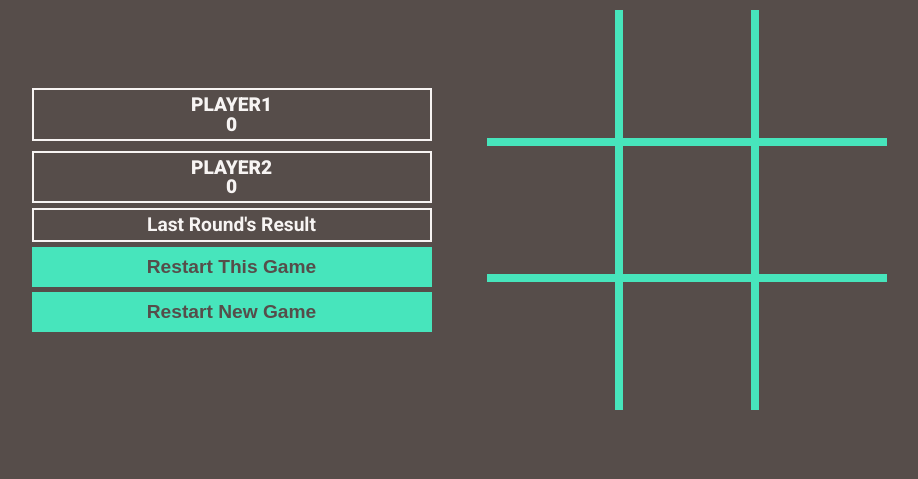
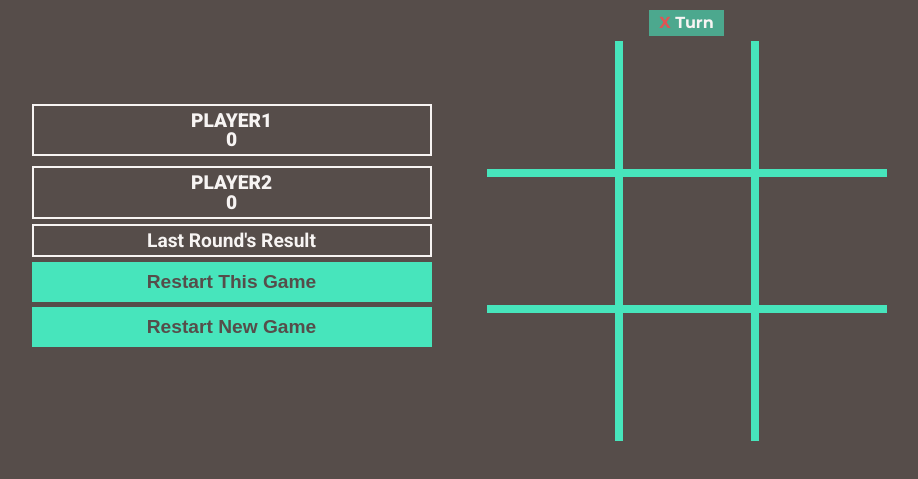
Before and after one commit to SaifeddineBoudokhane/tic-tac-toe, a plain HTML site: page index.html in a window 1280 px wide. Both pictures are taken after a click on the input "New Game". Shown: the part 47-526 px from the top of the page, without its empty margins (181-1099 px from the left). Drawn offline with Linux system fonts and the light colour scheme.

Commit message:
Add Turn indicator

```diff
--- a/index.html
+++ b/index.html
@@ -48,6 +48,8 @@
             <button id="game-restart" class="restart-button">Restart This Game</button>
             <button id="game-new-restart" class="restart-button">Restart New Game</button>
         </div>
+        <div id="game">
+            <p id="turn"><span id="turn-symbol"></span> Turn</p>
             <div id="board">
                 <div class="cell" id="cell00"></div>
                 <div class="cell" id="cell01"></div>
@@ -59,7 +61,7 @@
                 <div class="cell" id="cell21"></div>
                 <div class="cell" id="cell22"></div>
             </div>
-
+        </div>
     </div>
     <div id="display-winner" class="display-off">
         <h1 class="text"></h1>
--- a/script.js
+++ b/script.js
@@ -3,6 +3,7 @@
     const domManipulation=(function(){
         //Game DOM
         const page=document.querySelector("body");
+        const turnSymbol=document.getElementById("turn-symbol");
         const player1NameDisplay=document.getElementById("player1-name-display");
         const player2NameDisplay=document.getElementById("player2-name-display");
         const player1ScoreDisplay=document.getElementById("player1-score");
@@ -73,11 +74,15 @@
             addClass(divDisplayWinner,"display-on");
             removeClass(divDisplayWinner,"display-off");
         }
-
+        function setCurrentTurnSymbol(symbol){
+            turnSymbol.className=symbol;
+            turnSymbol.textContent=symbol;
+        }
         return{
             displayRoundResult:displayRoundResult,
             changeTextContent:changeTextContent,
             addClass:addClass,
+            setCurrentTurnSymbol:setCurrentTurnSymbol,
             removeClass:removeClass,
             renderScores:renderScores,
             announceWinner:announceWinner
@@ -198,6 +203,7 @@
             _removeAllClickEvents();
             _addClickEvents();
             setSymbol("X");
+            domManipulation.setCurrentTurnSymbol(currentSymbol);
             player1.restartScore();
             player1.setSymbol("X");
             player2.restartScore();
@@ -212,6 +218,7 @@
                 _removeAllClickEvents();
                 _addClickEvents();
                 setSymbol("X");
+                domManipulation.setCurrentTurnSymbol(currentSymbol);
             }else{
                 _endGame();
             }
@@ -220,6 +227,7 @@
         function _endGame(){
             _removeAllClickEvents();
             setSymbol(null);
+            domManipulation.setCurrentTurnSymbol(currentSymbol);
             domManipulation.announceWinner();
         }
 
@@ -260,12 +268,13 @@
         function _setElementContent(event){
             if(currentSymbol!=null){
                 domManipulation.changeTextContent(event.target,currentSymbol);
-                domManipulation.addClass(event.target,currentSymbol)
-                _removeClickEvent(event.target)
+                domManipulation.addClass(event.target,currentSymbol);
+                _removeClickEvent(event.target);
                 const indexRow=event.target.id.charAt(4);
                 const indexColumn=event.target.id.charAt(5);
                 roundResult=gameBoard.setBoardSymbol(indexRow,indexColumn,currentSymbol);
                 _switchSymbol();
+                domManipulation.setCurrentTurnSymbol(currentSymbol);
                 _checkRoundEnd();
             }
         }
--- a/style.css
+++ b/style.css
@@ -92,6 +92,22 @@ dialog::backdrop{
     width: min(100%,900px);
 }
 /* BOARD */
+#game{
+    display: flex;
+    flex-direction: column;
+    justify-content: center;
+    gap: 5px;
+}
+#turn{
+    font-family: var(--font-montserrat);
+    text-align: center;
+    font-weight: 700;
+    background-color: var(--color-blue-transparent);
+    align-self: center;
+    width: fit-content;
+    padding: 5px 10px 5px 10px;
+    font-size: min(1em,4vw);
+}
 #board{
     aspect-ratio: 1/1;
     background-color: var(--color-blue);
@@ -117,7 +133,7 @@ dialog::backdrop{
     color: rgb(224, 84, 84);
 }
 .O{
-    color: rgb(55, 55, 108);
+    color: rgb(0, 98, 255);
 }
 .restart-button{
     background-color: var(--color-blue);
```
Lines whose indentation alone changed are shown as unchanged.
